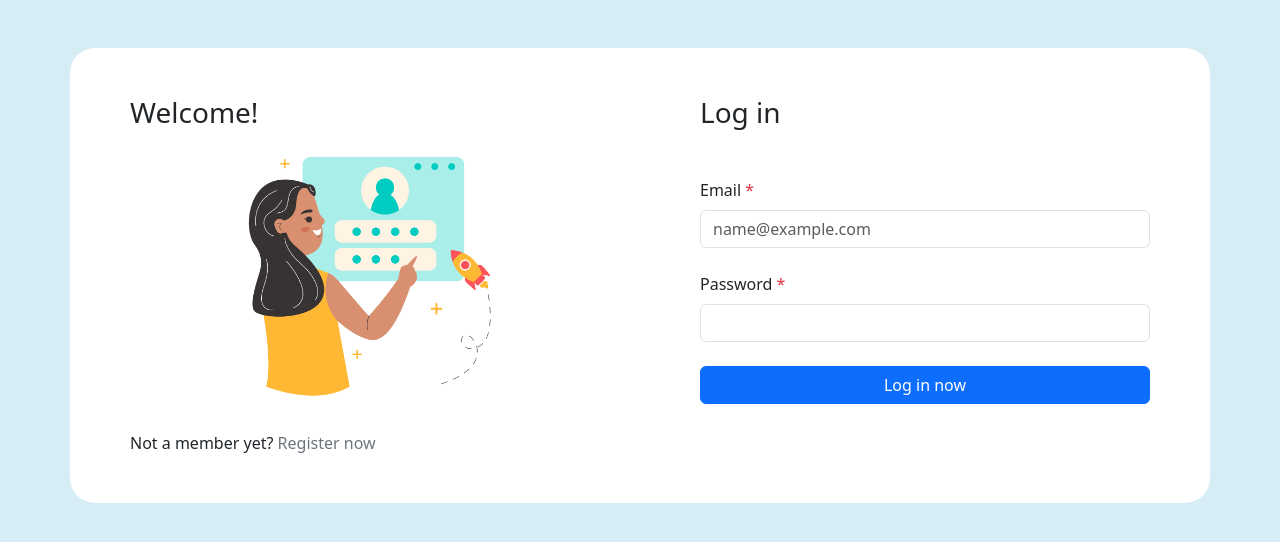
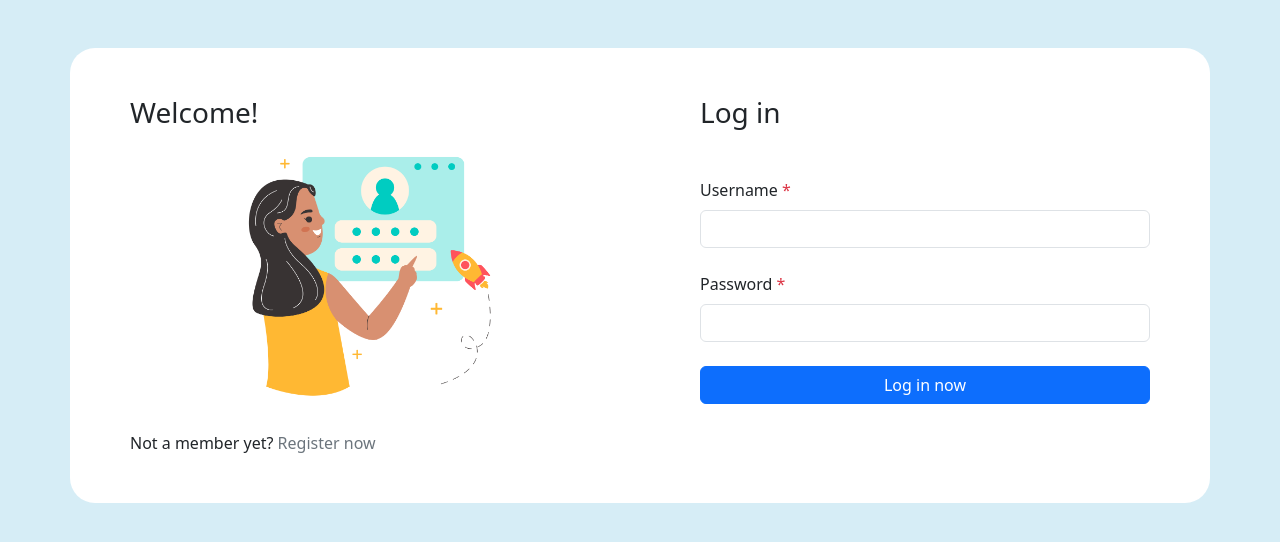
Before and after one commit to rheann-seq/national-transfer-network, a Django app: page / in a window 1280 px wide. Shown: the part 82-624 px from the top of the page. Run offline with Django 5.2, Linux system fonts and the light colour scheme.

Commit message:
adding login functionality

```diff
--- a/ntn_app/forms.py
+++ b/ntn_app/forms.py
@@ -4,8 +4,22 @@ from django.contrib.auth.models import User
 from django.contrib.auth import authenticate
 
 class LoginForm(forms.Form):
-    username = forms.CharField(max_length=20)
-    password = forms.CharField(max_length=200, widget=forms.PasswordInput())
+    username = forms.CharField(
+        max_length=20,
+        required=True,
+        widget=forms.TextInput(
+                attrs={'class': "form-control"}
+        )
+    )
+    password = forms.CharField(
+        max_length=200,
+        required=True,
+        widget=forms.PasswordInput(
+            attrs={
+            'class': 'form-control'
+            }
+        )
+    )
 
     # Customizes form validation for properties that apply to more
     # than one field.  Overrides the forms.Form.clean function.
--- a/ntn_app/templates/ntn_app/login.html
+++ b/ntn_app/templates/ntn_app/login.html
@@ -19,19 +19,23 @@
             <div class="row">
               <div class="col-12">
                 <div class="mb-5">
-                  <h3>Log in</h3>
+                  <h3>Log in</h3> <span class="text-danger">{{message}} </span>
                 </div>
               </div>
             </div>
-            <form action="#!">
+
+            <form method="POST" action="{% url 'login' %}">
+              {% csrf_token %}
               <div class="row gy-3 gy-md-4 overflow-hidden">
                 <div class="col-12">
-                  <label for="email" class="form-label">Email <span class="text-danger">*</span></label>
-                  <input type="email" class="form-control" name="email" id="email" placeholder="name@example.com" required>
+                  <label for="username" class="form-label">Username <span class="text-danger">*</span></label>
+                  {% comment %} <input type="email" class="form-control" name="email" id="email" placeholder="name@.com" required> {% endcomment %}
+                  {{ form.username }}
                 </div>
                 <div class="col-12">
                   <label for="password" class="form-label">Password <span class="text-danger">*</span></label>
-                  <input type="password" class="form-control" name="password" id="password" value="" required>
+                  {% comment %} <input type="password" class="form-control" name="password" id="password" value="" required> {% endcomment %}
+                  {{ form.password }}
                 </div>
 
                 <div class="col-12">
@@ -41,6 +45,8 @@
                 </div>
               </div>
             </form>
+
+
           </div>
         </div>
       </div>
--- a/ntn_app/views.py
+++ b/ntn_app/views.py
@@ -1,8 +1,12 @@
-from django.shortcuts import render
+from django.shortcuts import render, redirect
 from rest_framework import viewsets
 from rest_framework.views import APIView
 from rest_framework.response import Response
 from rest_framework.parsers import MultiPartParser, FormParser
+from django.contrib.auth import authenticate, login, logout
+from django.urls import reverse
+
+from ntn_app.forms import LoginForm
 from .models import Course, University
 from .serializers import CourseSerializer, UniversitySerializer, ExcelFileSerializer
 import pandas as pd
@@ -28,7 +32,29 @@ def add_course(request):
     return render(request, 'ntn_app/add_course.html')
 
 def login_view(request):
-    return render(request, 'ntn_app/login.html')
+    context = {}
+
+    # Just display the registration form if this is a GET request.
+    if request.method == 'GET':
+        context['form'] = LoginForm()
+        return render(request, 'ntn_app/login.html', context)
+
+    # Creates a bound form from the request POST parameters and makes the
+    # form available in the request context dictionary.
+    form = LoginForm(request.POST)
+    context['form'] = form
+
+    # Validates the form.
+    if not form.is_valid():
+        context['message'] = 'wrong username or password'
+        return render(request, 'ntn_app/login.html', context)
+
+    new_user = authenticate(username=form.cleaned_data['username'],
+                            password=form.cleaned_data['password'])
+
+    login(request, new_user)
+    return redirect(reverse('add-course'))
+
 
 class ExcelUploadView(APIView):
     print('called the excel upload function')
```
